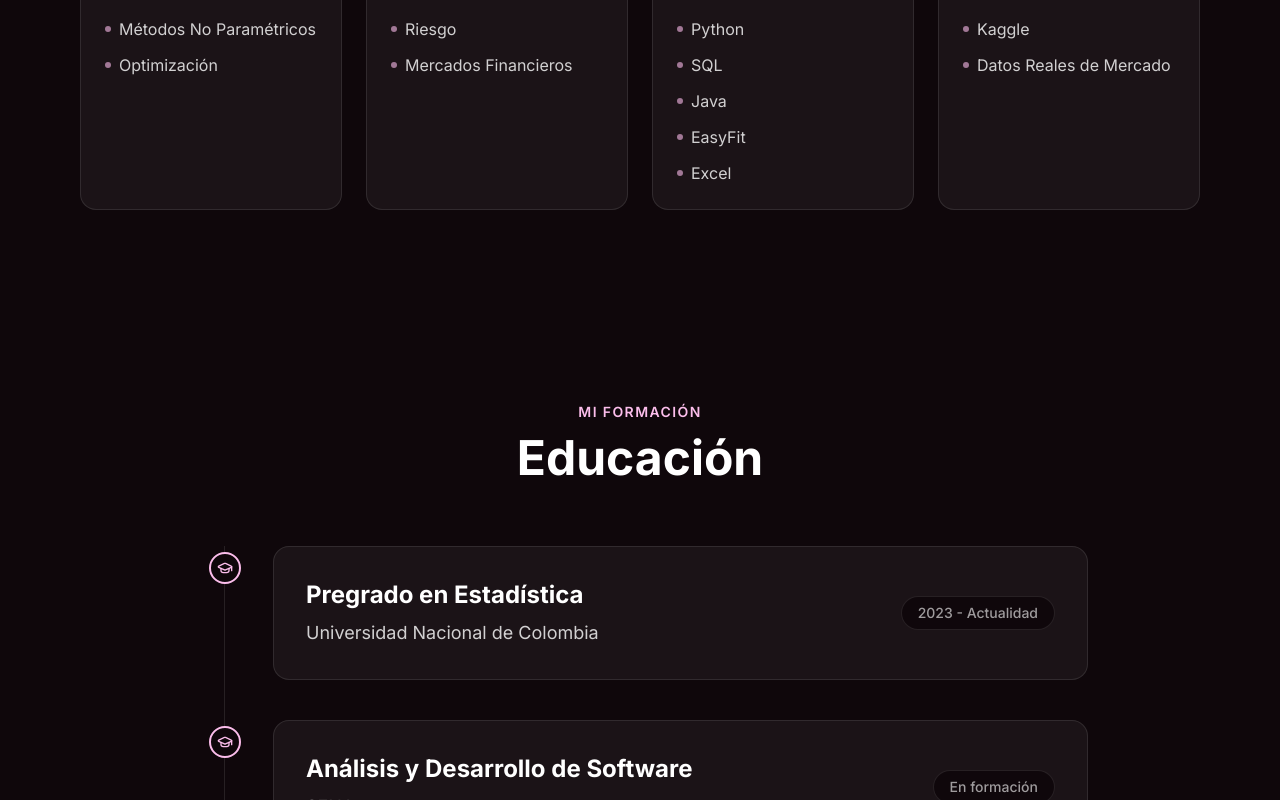
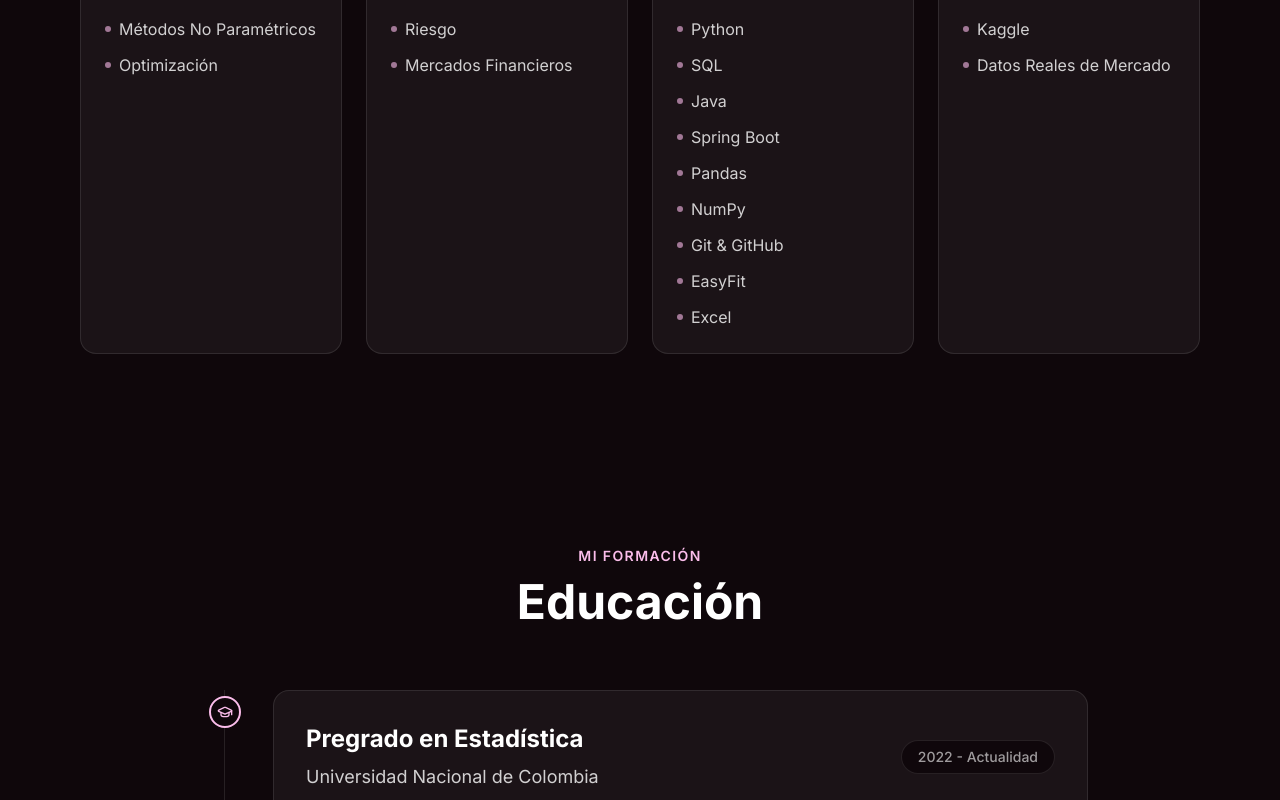
Before and after one commit to Tati1016/portafolio, a React (Vite) app: page / in a window 1280 px wide. Shown: the part 2100-2900 px from the top of the page. Built offline with nearby package versions, Linux system fonts and the light colour scheme.

Commit message:
Correcciones en tecnologías, consistencia en papers y ajuste de fecha académica

```diff
--- a/src/components/Education.jsx
+++ b/src/components/Education.jsx
@@ -6,7 +6,7 @@ const education = [
   {
     degree: 'Pregrado en Estadística',
     institution: 'Universidad Nacional de Colombia',
-    period: '2023 - Actualidad',
+    period: '2022 - Actualidad',
   },
   {
     degree: 'Análisis y Desarrollo de Software',
--- a/src/components/ResearchSection.jsx
+++ b/src/components/ResearchSection.jsx
@@ -11,7 +11,6 @@ const researches = [
     tools: ['Cadenas de Markov', 'R', 'Simulación', 'Telco Churn'],
     institution: 'Universidad Nacional de Colombia',
     link: '/papers/markov.pdf',
-    codeLink: '/papers/complementos/markov_data/',
   },
   {
     title: 'Comparación No Paramétrica de Rendimientos: Criptomonedas vs Acciones Tradicionales',
--- a/src/components/Skills.jsx
+++ b/src/components/Skills.jsx
@@ -16,7 +16,7 @@ const categories = [
   {
     title: 'Herramientas',
     icon: <Code2 className="w-6 h-6 text-[#fbbdeb]" />,
-    skills: ['R', 'Python', 'SQL', 'Java', 'EasyFit', 'Excel'],
+    skills: ['R', 'Python', 'SQL', 'Java', 'Spring Boot', 'Pandas', 'NumPy', 'Git & GitHub', 'EasyFit', 'Excel'],
   },
   {
     title: 'Datos',
```
